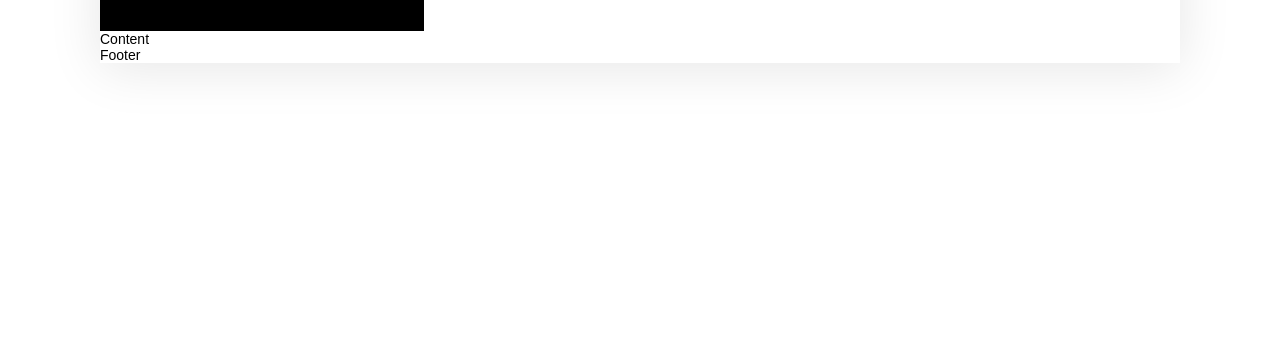
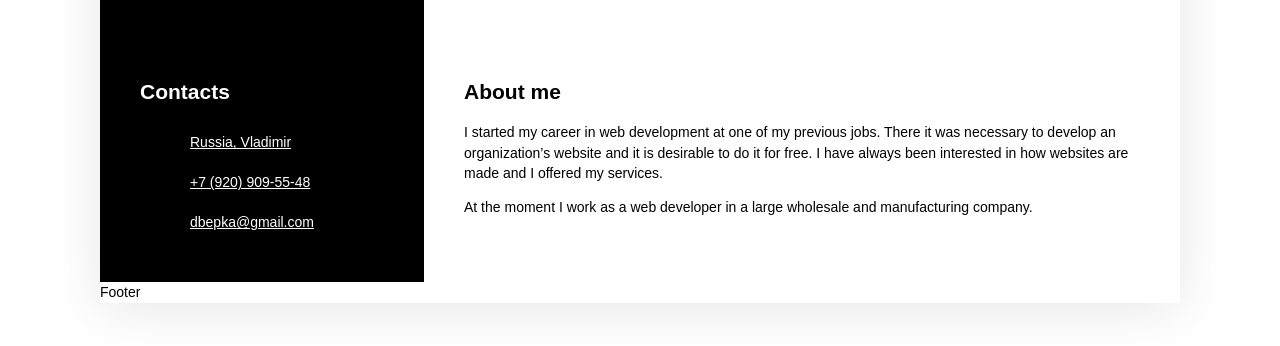
Before and after one commit to imihrutka/rsschool-cv, a plain HTML site: page index.html in a window 1280 px wide. Shown: the part 324-670 px from the top of the page. Drawn offline with Linux system fonts and the light colour scheme.

Commit message:
feat: add contacts and about block

```diff
--- a/assets/css/style.css
+++ b/assets/css/style.css
@@ -4,10 +4,11 @@
   --body-font-size: 14px;
   --body-font-weight: 400;
   --body-color: #000;
-  --body-bg-color: #ffffff;
+  --body-bg-color: #fff;
   --body-line-height: 1.45;
-  --body-link-color: #d90000;
-  --container-width: 1200px
+  --body-link-color: #fff;
+  --sidebar-link-color: #fff;
+  --container-width: 1200px;
 }
 
 *,
@@ -21,7 +22,17 @@ img {
 }
 
 h1, h2 {
+  margin: 0 0 15px 0;
+}
+
+ul {
+  list-style-type: none;
   margin: 0;
+  padding: 0;
+}
+
+a {
+  color: var(--body-link-color);
 }
 
 body {
@@ -30,6 +41,7 @@ body {
   background: var(--body-bg-color);
   font-size: var(--body-font-size);
   font-weight: var(--body-font-weight);
+  line-height: var(--body-line-height);
   -webkit-font-smoothing: antialiased;
 }
 
@@ -44,18 +56,25 @@ body {
   box-shadow: 0 5px 50px rgb(0 0 0 / 10%);
 }
 
-.header {
+.header,
+.main {
   display: flex;
 }
-.header__col {
+
+.header__col,
+.main__col {
   padding: 40px;
 }
-.header__col--photo {
+
+.header__col--photo,
+.main__col--sidebar {
   width: 30%;
   background-color: #000;
+  color: #fff;
 }
 
-.header__col--person {
+.header__col--person,
+.main__col--content {
   width: 70%;
 }
 
@@ -87,3 +106,12 @@ body {
   height: 200px;
   border-radius: 50%;
 }
+
+.main__col--sidebar a {
+  color: var(--sidebar-link-color);
+}
+
+.contacts-list__item {
+  padding-left: 50px;
+  line-height: 40px;
+}
--- a/index.html
+++ b/index.html
@@ -25,7 +25,25 @@
             <div class="person__post">Web developer</div>
           </div>
         </header>
-        <main class="content">Content</main>
+        <main class="main">
+          <aside class="main__col main__col--sidebar">
+            <div class="contants">
+              <h2 class="contants__title">Contacts</h2>
+              <ul class="contacts-list">
+                <li class="contacts-list__item"><a href="https://goo.gl/maps/Y2Ui9AtZtJGGaMw66">Russia, Vladimir</a></li>
+                <li class="contacts-list__item"><a href="tel:+79209095548">+7 (920) 909-55-48</a></li>
+                <li class="contacts-list__item"><a href="mailto:dbepka@gmail.com">dbepka@gmail.com</a></li>
+              </ul>
+            </div>
+          </aside>
+          <div class="main__col main__col--content">
+            <div class="about">
+              <h2 class="about__title">About me</h2>
+              <p>I started my career in web development at one of my previous jobs. There it was necessary to develop an organization’s website and it is desirable to do it for free. I have always been interested in how websites are made and I offered my services.</p>
+              <p>At the moment I work as a web developer in a large wholesale and manufacturing company.</p>
+            </div>
+          </div>
+        </main>
         <footer class="footer">Footer</footer>
       </div>
     </div>
```
